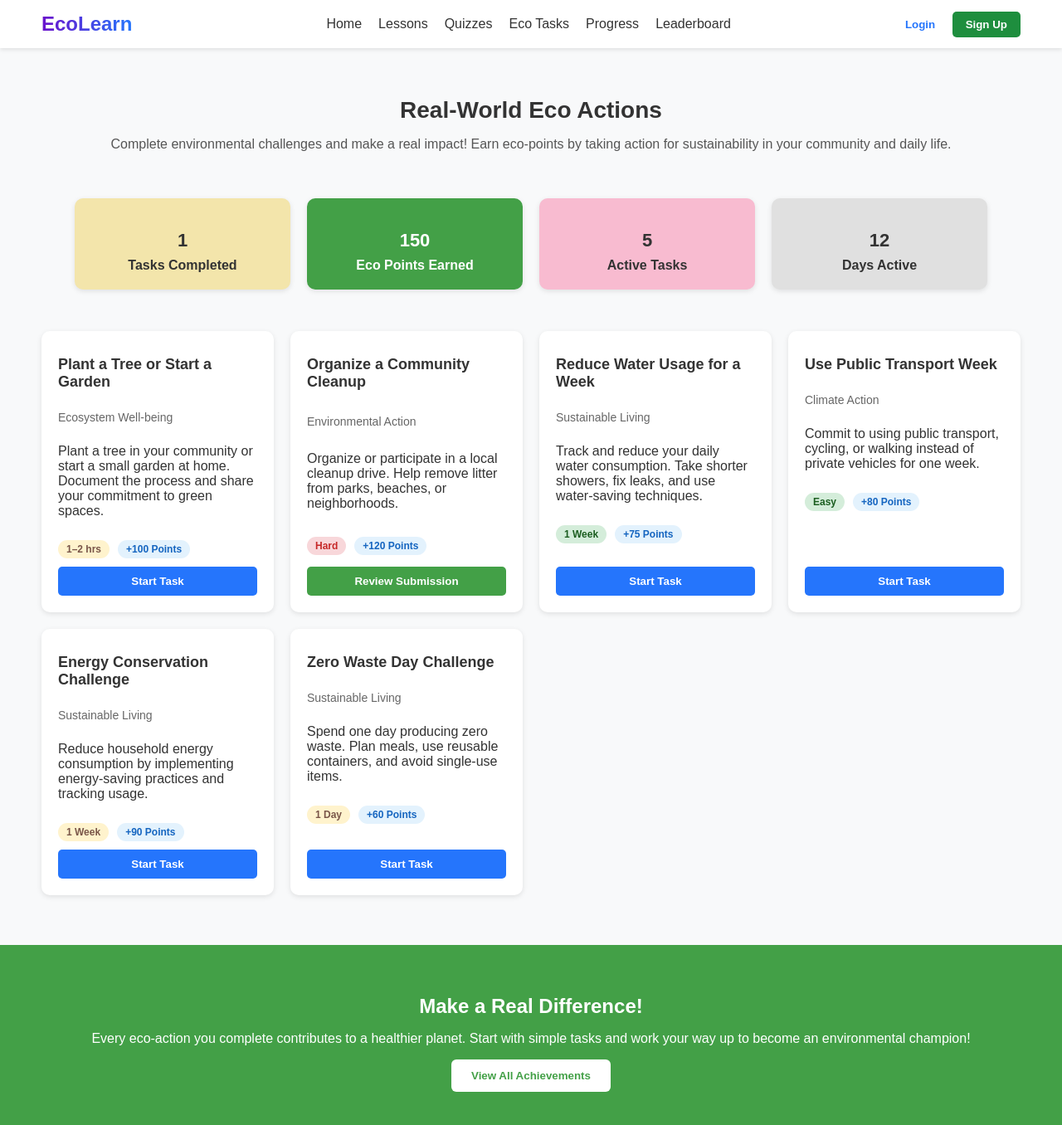
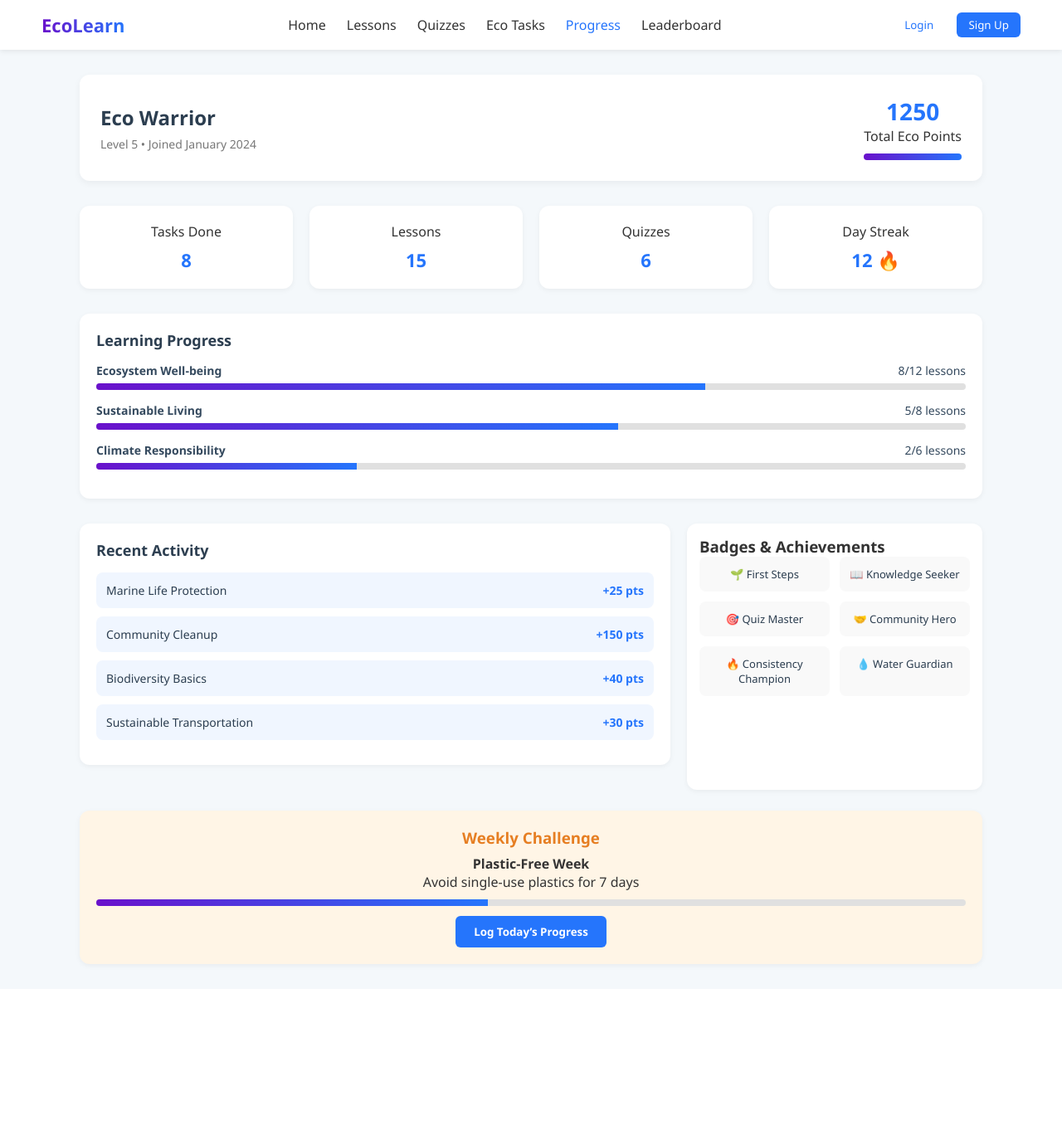
Before and after one commit to KESAV-07/ecotrack, a Flask app: page /ecotasks in a window 1280 px wide. Shown: the whole page at 83% size. After the commit the page ends 1167 px from the top, so only its background shows below. Run offline with Flask 3, Linux system fonts and the light colour scheme.

Commit message:
Update ecotasks.html

```diff
--- a/templates/ecotasks.html
+++ b/templates/ecotasks.html
@@ -1,368 +1,347 @@
 <!DOCTYPE html>
 <html lang="en">
-
 <head>
   <meta charset="UTF-8">
   <meta name="viewport" content="width=device-width, initial-scale=1.0">
-  <title>EcoLearn - Eco Tasks</title>
+  <title>EcoLearn - Progress</title>
   <style>
+    /* Reset */
+    * {
+      margin: 0;
+      padding: 0;
+      box-sizing: border-box;
+      font-family: "Segoe UI", Tahoma, sans-serif;
+    }
+
     body {
-      margin: 0;
-      font-family: Arial, sans-serif;
-      background: #f8f9fa;
+      background: #f4f8fb;
       color: #333;
     }
 
     /* Navbar */
-    .navbar {
+    nav {
       display: flex;
       justify-content: space-between;
       align-items: center;
-      padding: 4px 50px;
+      padding: 15px 50px;
       background: #fff;
-      box-shadow: 0 2px 5px rgba(0, 0, 0, 0.1);
-      position: sticky;
-      top: 0;
-      z-index: 10;
+      box-shadow: 0 2px 6px rgba(0,0,0,0.08);
     }
 
     .logo {
-      font-size: 24px;
+      font-size: 22px;
       font-weight: bold;
       background: linear-gradient(to right, #6a11cb, #2575fc);
       -webkit-background-clip: text;
       -webkit-text-fill-color: transparent;
     }
 
-    .navbar ul {
+    nav ul {
       list-style: none;
       display: flex;
-      gap: 20px;
+      gap: 25px;
     }
 
-    .navbar ul li a {
+    nav ul li a {
       text-decoration: none;
       color: #333;
       font-weight: 500;
+      transition: 0.3s;
     }
 
-    .navbar .btn {
-      padding: 8px 16px;
-      border-radius: 5px;
-      cursor: pointer;
-      border: none;
-      font-weight: 600;
+    nav ul li a.active,
+    nav ul li a:hover {
+      color: #2575fc;
     }
 
-    .btn-login {
-      border: 1px solid #2575fc;
-      color: #2575fc;
-      background: #fff;
+    nav .auth-buttons button {
+      margin-left: 10px;
+      padding: 6px 14px;
+      border-radius: 6px;
+      border: none;
+      cursor: pointer;
+      font-weight: 500;
+      transition: 0.3s;
     }
 
-    .btn-signup {
-      background: #1e8e3e;
-      color: #fff;
+    .login { background: white; border: 1px solid #2575fc; color: #2575fc; }
+    .login:hover { background: #f0f4ff; }
+    .signup { background: #2575fc; color: white; }
+    .signup:hover { background: #1257c0; }
+
+    /* Container */
+    .container {
+      width: 85%;
+      margin: 30px auto;
     }
 
-    /* Page Header */
-    .page-header {
-      text-align: center;
-      padding: 40px 20px 20px;
+    /* Profile Header */
+    .profile-header {
+      display: flex;
+      align-items: center;
+      justify-content: space-between;
+      background: #fff;
+      padding: 25px;
+      border-radius: 12px;
+      box-shadow: 0 3px 8px rgba(0,0,0,0.05);
+      margin-bottom: 30px;
     }
 
-    .page-header h1 {
-      font-size: 28px;
-      margin-bottom: 10px;
+    .profile-info h2 {
+      margin-bottom: 6px;
+      color: #2c3e50;
     }
 
-    .page-header p {
-      color: #555;
+    .profile-info p {
+      color: #777;
+      font-size: 14px;
     }
 
-    /* Stats Section */
+    .eco-points {
+      text-align: center;
+    }
+
+    .eco-points h1 {
+      color: #2575fc;
+      font-size: 28px;
+    }
+
+    .progress-bar {
+      height: 8px;
+      background: #e0e0e0;
+      border-radius: 5px;
+      margin-top: 10px;
+      overflow: hidden;
+    }
+
+    .progress-bar span {
+      display: block;
+      height: 100%;
+      background: linear-gradient(to right, #6a11cb, #2575fc);
+    }
+
+    /* Stats */
     .stats {
-      display: flex;
-      justify-content: center;
+      display: grid;
+      grid-template-columns: repeat(4,1fr);
       gap: 20px;
-      padding: 20px;
-      flex-wrap: wrap;
+      margin-bottom: 30px;
     }
 
     .stat-card {
       background: #fff;
-      flex: 1 1 200px;
-      max-width: 220px;
       padding: 20px;
-      border-radius: 10px;
+      border-radius: 12px;
       text-align: center;
-      box-shadow: 0 2px 6px rgba(0, 0, 0, 0.1);
-      font-weight: 600;
-    }
-
-    .stat-card.green {
-      color: #fff;
-      background: #43a047;
-    }
-
-    .stat-card.beige {
-      background: #f3e5ab;
-    }
-
-    .stat-card.pink {
-      background: #f8bbd0;
-    }
-
-    .stat-card.gray {
-      background: #e0e0e0;
+      box-shadow: 0 2px 6px rgba(0,0,0,0.05);
     }
 
     .stat-card h2 {
+      margin-top: 8px;
       font-size: 22px;
+      color: #2575fc;
+    }
+
+    /* Section */
+    .section {
+      background: #fff;
+      padding: 20px;
+      border-radius: 12px;
+      margin-bottom: 30px;
+      box-shadow: 0 2px 6px rgba(0,0,0,0.05);
+    }
+
+    .section h3 {
+      margin-bottom: 15px;
+      color: #2c3e50;
+      font-size: 18px;
+    }
+
+    .progress-item {
+      margin-bottom: 15px;
+    }
+
+    .progress-item span {
+      display: flex;
+      justify-content: space-between;
+      font-size: 14px;
+      color: #34495e;
+    }
+
+    .progress-item .progress-bar {
+      margin-top: 6px;
+    }
+
+    /* Activity */
+    .activity {
+      display: grid;
+      grid-template-columns: 2fr 1fr;
+      gap: 20px;
+    }
+
+    .recent-activity ul {
+      list-style: none;
+    }
+
+    .recent-activity li {
+      background: #f0f6ff;
+      padding: 12px;
+      border-radius: 8px;
+      margin-bottom: 10px;
+      display: flex;
+      justify-content: space-between;
+      font-size: 14px;
+      color: #2c3e50;
+    }
+
+    .recent-activity span {
+      color: #2575fc;
+      font-weight: bold;
+    }
+
+    /* Badges */
+    .badges {
+      background: #fff;
+      padding: 15px;
+      border-radius: 12px;
+      box-shadow: 0 2px 6px rgba(0,0,0,0.05);
+    }
+
+    .badge-grid {
+      display: grid;
+      grid-template-columns: repeat(2, 1fr);
+      gap: 12px;
+    }
+
+    .badge {
+      background: #f9f9f9;
+      padding: 12px;
+      border-radius: 8px;
+      text-align: center;
+      font-size: 13px;
+      color: #2c3e50;
+    }
+
+    /* Weekly Challenge */
+    .weekly-challenge {
+      margin-top: 25px;
+      padding: 20px;
+      background: #fff5e6;
+      border-radius: 12px;
+      text-align: center;
+      box-shadow: 0 2px 6px rgba(0,0,0,0.05);
+    }
+
+    .weekly-challenge h3 {
+      color: #e67e22;
       margin-bottom: 8px;
     }
 
-    /* Task Cards */
-    .tasks {
-      display: grid;
-      grid-template-columns: repeat(auto-fit, minmax(280px, 1fr));
-      gap: 20px;
-      padding: 30px 50px;
-    }
-
-    .task-card {
-      background: #fff;
-      border-radius: 10px;
-      padding: 20px;
-      box-shadow: 0 2px 6px rgba(0, 0, 0, 0.1);
-      display: flex;
-      flex-direction: column;
-      justify-content: space-between;
-    }
-
-    .task-card h3 {
-      margin: 10px 0;
-      font-size: 18px;
-      font-weight: bold;
-    }
-
-    .task-meta {
-      font-size: 14px;
-      color: #666;
-      margin-bottom: 8px;
-    }
-
-    .badges {
-      display: flex;
-      gap: 10px;
-      margin: 10px 0;
-      flex-wrap: wrap;
-    }
-
-    .badge {
-      font-size: 12px;
-      padding: 4px 10px;
-      border-radius: 12px;
+    .weekly-challenge button {
+      margin-top: 12px;
+      padding: 10px 22px;
+      background: #2575fc;
+      color: white;
+      border: none;
+      border-radius: 6px;
+      cursor: pointer;
       font-weight: 600;
-    }
-
-    .beginner {
-      background: #d4edda;
-      color: #1b5e20;
-    }
-
-    .intermediate {
-      background: #fff3cd;
-      color: #795548;
-    }
-
-    .advanced {
-      background: #f8d7da;
-      color: #c62828;
-    }
-
-    .points {
-      background: #e3f2fd;
-      color: #1565c0;
-    }
-
-    .btn-task {
-      background: #2575fc;
-      color: #fff;
-      border: none;
-      padding: 10px;
-      border-radius: 5px;
-      font-weight: bold;
-      cursor: pointer;
-      margin-top: auto;
       transition: 0.3s;
     }
 
-    .btn-task:hover {
-      background: #1257b5;
-    }
-
-    .btn-review {
-      background: #43a047;
-      color: #fff;
-      border: none;
-      padding: 10px;
-      border-radius: 5px;
-      font-weight: bold;
-      cursor: pointer;
-    }
-
-    /* CTA */
-    .cta {
-      background: #43a047;
-      color: #fff;
-      text-align: center;
-      padding: 40px 20px;
-      margin-top: 30px;
-    }
-
-    .cta h2 {
-      margin-bottom: 15px;
-      font-size: 24px;
-    }
-
-    .cta button {
-      background: #fff;
-      color: #43a047;
-      border: none;
-      padding: 12px 24px;
-      border-radius: 6px;
-      font-weight: bold;
-      cursor: pointer;
-    }
-
-    .cta button:hover {
-      background: #f1f1f1;
+    .weekly-challenge button:hover {
+      background: #1257c0;
     }
   </style>
 </head>
-
 <body>
-
   <!-- Navbar -->
-  <div class="navbar">
+  <nav>
     <div class="logo">EcoLearn</div>
     <ul>
-      <li><a href="home">Home</a></li>
-      <li><a href="lessons">Lessons</a></li>
-      <li><a href="quizzes">Quizzes</a></li>
-      <li><a href="ecotasks">Eco Tasks</a></li>
-      <li><a href="progress">Progress</a></li>
-      <li><a href="leaderboards">Leaderboard</a></li>
+      <li><a href="#">Home</a></li>
+      <li><a href="#">Lessons</a></li>
+      <li><a href="#">Quizzes</a></li>
+      <li><a href="#">Eco Tasks</a></li>
+      <li><a href="#" class="active">Progress</a></li>
+      <li><a href="#">Leaderboard</a></li>
     </ul>
-    <div>
-      <button class="btn btn-login">Login</button>
-      <button class="btn btn-signup">Sign Up</button>
+    <div class="auth-buttons">
+      <button class="login">Login</button>
+      <button class="signup">Sign Up</button>
     </div>
+  </nav>
+
+  <div class="container">
+    <!-- Profile Header -->
+    <div class="profile-header">
+      <div class="profile-info">
+        <h2>Eco Warrior</h2>
+        <p>Level 5 • Joined January 2024</p>
       </div>
-
-  <!-- Page Header -->
-  <div class="page-header">
-    <h1>Real-World Eco Actions</h1>
-    <p>Complete environmental challenges and make a real impact! Earn eco-points by taking action for sustainability in
-      your community and daily life.</p>
+      <div class="eco-points">
+        <h1>1250</h1>
+        <p>Total Eco Points</p>
+        <div class="progress-bar"><span style="width:100%"></span></div>
+      </div>
     </div>
 
     <!-- Stats -->
     <div class="stats">
-    <div class="stat-card beige">
-      <h2>1</h2> Tasks Completed
+      <div class="stat-card"><p>Tasks Done</p><h2>8</h2></div>
+      <div class="stat-card"><p>Lessons</p><h2>15</h2></div>
+      <div class="stat-card"><p>Quizzes</p><h2>6</h2></div>
+      <div class="stat-card"><p>Day Streak</p><h2>12 🔥</h2></div>
     </div>
-    <div class="stat-card green">
-      <h2>150</h2> Eco Points Earned
+
+    <!-- Learning Progress -->
+    <div class="section">
+      <h3>Learning Progress</h3>
+      <div class="progress-item">
+        <span><b>Ecosystem Well-being</b> 8/12 lessons</span>
+        <div class="progress-bar"><span style="width:70%"></span></div>
       </div>
-    <div class="stat-card pink">
-      <h2>5</h2> Active Tasks
+      <div class="progress-item">
+        <span><b>Sustainable Living</b> 5/8 lessons</span>
+        <div class="progress-bar"><span style="width:60%"></span></div>
       </div>
-    <div class="stat-card gray">
-      <h2>12</h2> Days Active
+      <div class="progress-item">
+        <span><b>Climate Responsibility</b> 2/6 lessons</span>
+        <div class="progress-bar"><span style="width:30%"></span></div>
       </div>
     </div>
 
-  <!-- Tasks Grid -->
-  <div class="tasks">
-    <div class="task-card">
-      <h3>Plant a Tree or Start a Garden</h3>
-      <p class="task-meta">Ecosystem Well-being</p>
-      <p>Plant a tree in your community or start a small garden at home. Document the process and share your commitment
-        to green spaces.</p>
+    <!-- Activity & Badges -->
+    <div class="activity">
+      <div class="recent-activity section">
+        <h3>Recent Activity</h3>
+        <ul>
+          <li>Marine Life Protection <span>+25 pts</span></li>
+          <li>Community Cleanup <span>+150 pts</span></li>
+          <li>Biodiversity Basics <span>+40 pts</span></li>
+          <li>Sustainable Transportation <span>+30 pts</span></li>
+        </ul>
+      </div>
       <div class="badges">
-        <span class="badge intermediate">1–2 hrs</span>
-        <span class="badge points">+100 Points</span>
+        <h3>Badges & Achievements</h3>
+        <div class="badge-grid">
+          <div class="badge">🌱 First Steps</div>
+          <div class="badge">📖 Knowledge Seeker</div>
+          <div class="badge">🎯 Quiz Master</div>
+          <div class="badge">🤝 Community Hero</div>
+          <div class="badge">🔥 Consistency Champion</div>
+          <div class="badge">💧 Water Guardian</div>
         </div>
-      <button class="btn-task">Start Task</button>
-    </div>
-
-    <div class="task-card">
-      <h3>Organize a Community Cleanup</h3>
-      <p class="task-meta">Environmental Action</p>
-      <p>Organize or participate in a local cleanup drive. Help remove litter from parks, beaches, or neighborhoods.</p>
-      <div class="badges">
-        <span class="badge advanced">Hard</span>
-        <span class="badge points">+120 Points</span>
-      </div>
-      <button class="btn-review">Review Submission</button>
-    </div>
-
-    <div class="task-card">
-      <h3>Reduce Water Usage for a Week</h3>
-      <p class="task-meta">Sustainable Living</p>
-      <p>Track and reduce your daily water consumption. Take shorter showers, fix leaks, and use water-saving
-        techniques.</p>
-      <div class="badges">
-        <span class="badge beginner">1 Week</span>
-        <span class="badge points">+75 Points</span>
-      </div>
-      <button class="btn-task">Start Task</button>
-    </div>
-
-    <div class="task-card">
-      <h3>Use Public Transport Week</h3>
-      <p class="task-meta">Climate Action</p>
-      <p>Commit to using public transport, cycling, or walking instead of private vehicles for one week.</p>
-      <div class="badges">
-        <span class="badge beginner">Easy</span>
-        <span class="badge points">+80 Points</span>
-      </div>
-      <button class="btn-task">Start Task</button>
-    </div>
-
-    <div class="task-card">
-      <h3>Energy Conservation Challenge</h3>
-      <p class="task-meta">Sustainable Living</p>
-      <p>Reduce household energy consumption by implementing energy-saving practices and tracking usage.</p>
-      <div class="badges">
-        <span class="badge intermediate">1 Week</span>
-        <span class="badge points">+90 Points</span>
-      </div>
-      <button class="btn-task">Start Task</button>
-    </div>
-
-    <div class="task-card">
-      <h3>Zero Waste Day Challenge</h3>
-      <p class="task-meta">Sustainable Living</p>
-      <p>Spend one day producing zero waste. Plan meals, use reusable containers, and avoid single-use items.</p>
-      <div class="badges">
-        <span class="badge intermediate">1 Day</span>
-        <span class="badge points">+60 Points</span>
-      </div>
-      <button class="btn-task">Start Task</button>
       </div>
     </div>
 
-  <!-- CTA -->
-  <div class="cta">
-    <h2>Make a Real Difference!</h2>
-    <p>Every eco-action you complete contributes to a healthier planet. Start with simple tasks and work your way up to
-      become an environmental champion!</p>
-    <button>View All Achievements</button>
+    <!-- Weekly Challenge -->
+    <div class="weekly-challenge">
+      <h3>Weekly Challenge</h3>
+      <p><b>Plastic-Free Week</b><br>Avoid single-use plastics for 7 days</p>
+      <div class="progress-bar"><span style="width:45%"></span></div>
+      <button>Log Today’s Progress</button>
     </div>
-
+  </div>
 </body>
-
 </html>
```
Lines whose indentation alone changed are shown as unchanged.
